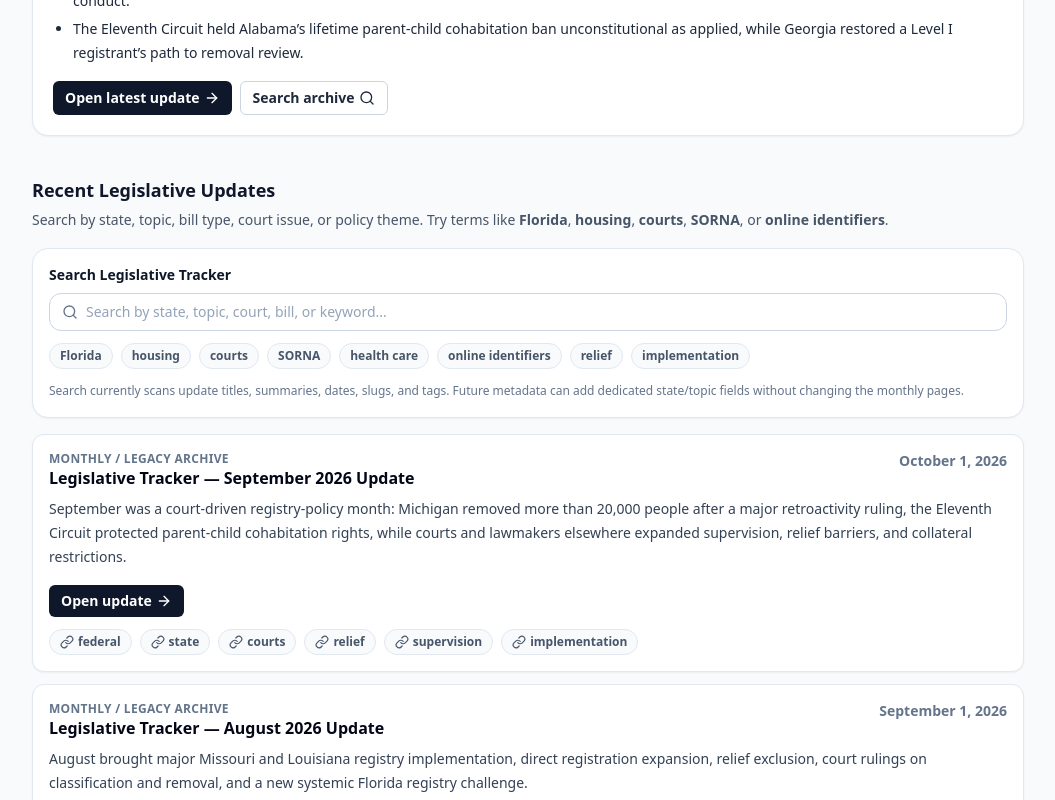
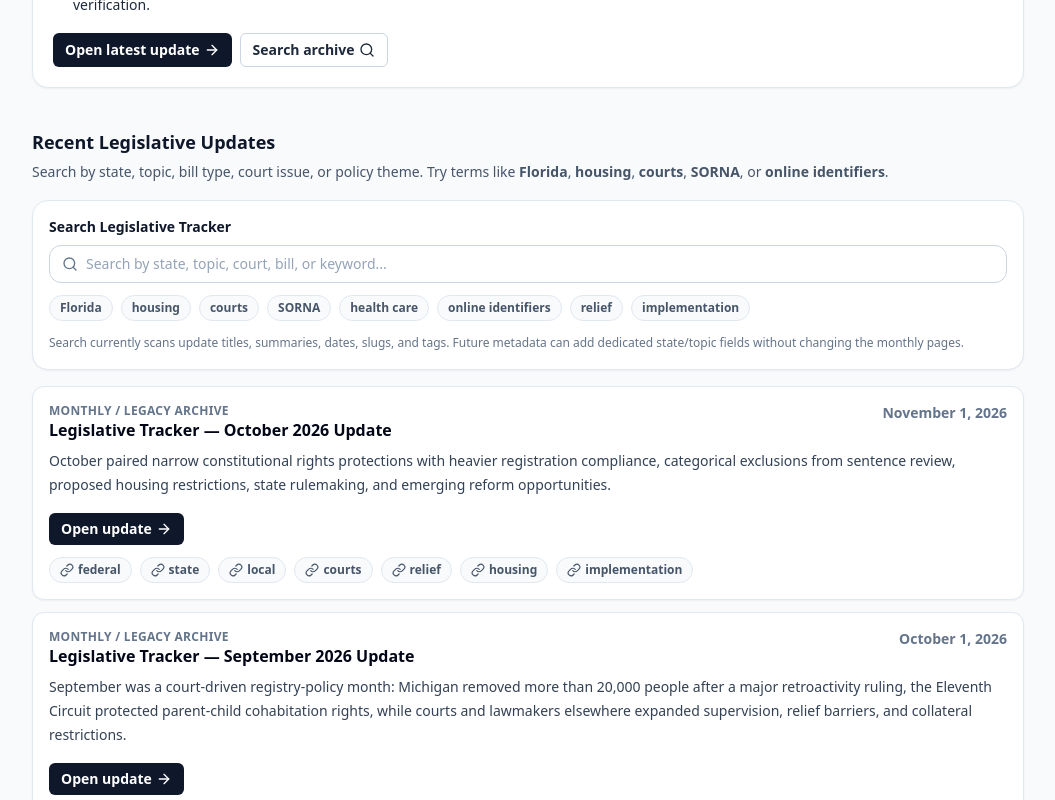
Before and after one commit to projectsolarrecon/Solar, a React (Vite) app: page /resources/legislative-tracker in a window 1280 px wide. Shown: the part 1042-1842 px from the top of the page, without its empty margins (112-1167 px from the left). Built offline with nearby package versions, Linux system fonts and the light colour scheme.

Commit message:
Index October 2026 Legislative Tracker in archive

```diff
--- a/src/data/legislativeUpdates.ts
+++ b/src/data/legislativeUpdates.ts
@@ -12,6 +12,14 @@ export type LegislativeUpdateMeta = {
 };
 
 export const legislativeUpdates: LegislativeUpdateMeta[] = [
+{
+  date: "November 1, 2026",
+  title: "Legislative Tracker — October 2026 Update",
+  slug: "2026-11-01",
+  summary:
+    "October paired narrow constitutional rights protections with heavier registration compliance, categorical exclusions from sentence review, proposed housing restrictions, state rulemaking, and emerging reform opportunities.",
+  tags: ["federal", "state", "local", "courts", "relief", "housing", "implementation"],
+},
 {
   date: "October 1, 2026",
   title: "Legislative Tracker — September 2026 Update",
```
